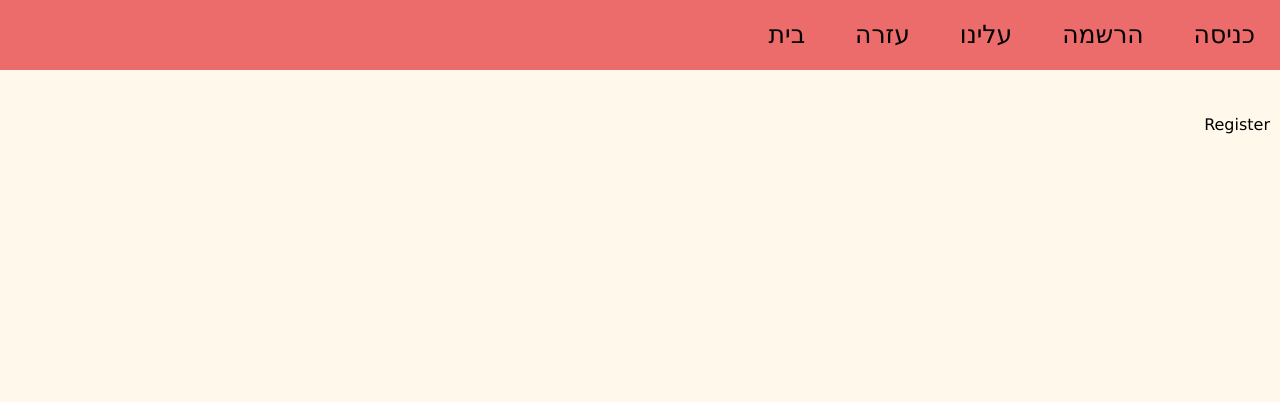
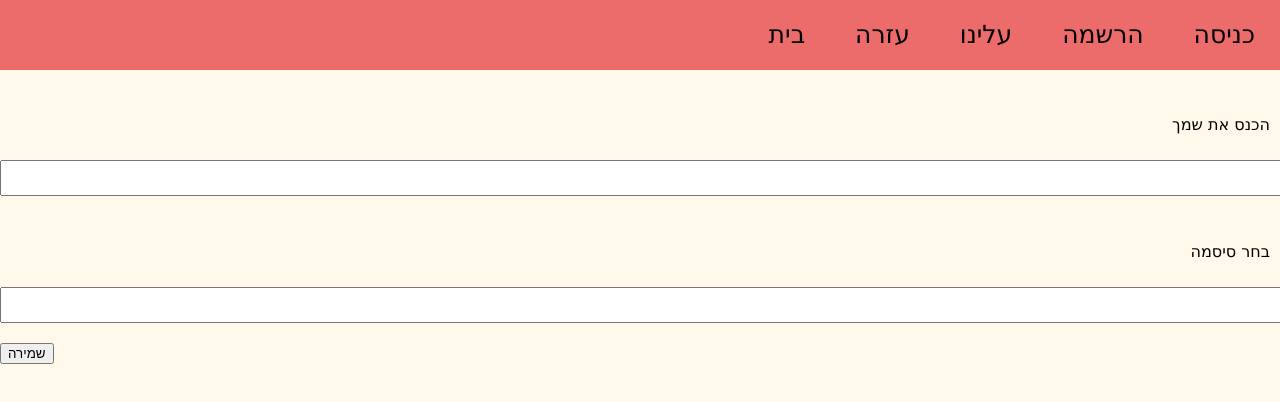
Before and after one commit to sangarite/onetimejob-front, a React (Create React App) app: page /register in a window 1280 px wide. Shown: the top 402 px of the page. Built offline with nearby package versions, Linux system fonts and the light colour scheme.

Commit message:
Update Register.js

```diff
--- a/src/components/Register.js
+++ b/src/components/Register.js
@@ -3,9 +3,15 @@ import React from 'react'
 export default function Register()
 {
     return(
-      <div className="topSpace">
+     <div className="topSpace">
         <br />
-        <p>Register</p>
+      {//maybe we should use form to send all the details together
+}
+        <p className="form">הכנס את שמך</p>
+        <input id="name" spellCheck="false" maxLength="25" ></input>
+        <p className="form">בחר סיסמה</p>
+        <input id="password" type="password" maxLength="9"></input>
+        <button id="savedetails">שמירה</button>
       </div>
     )
 }
```
